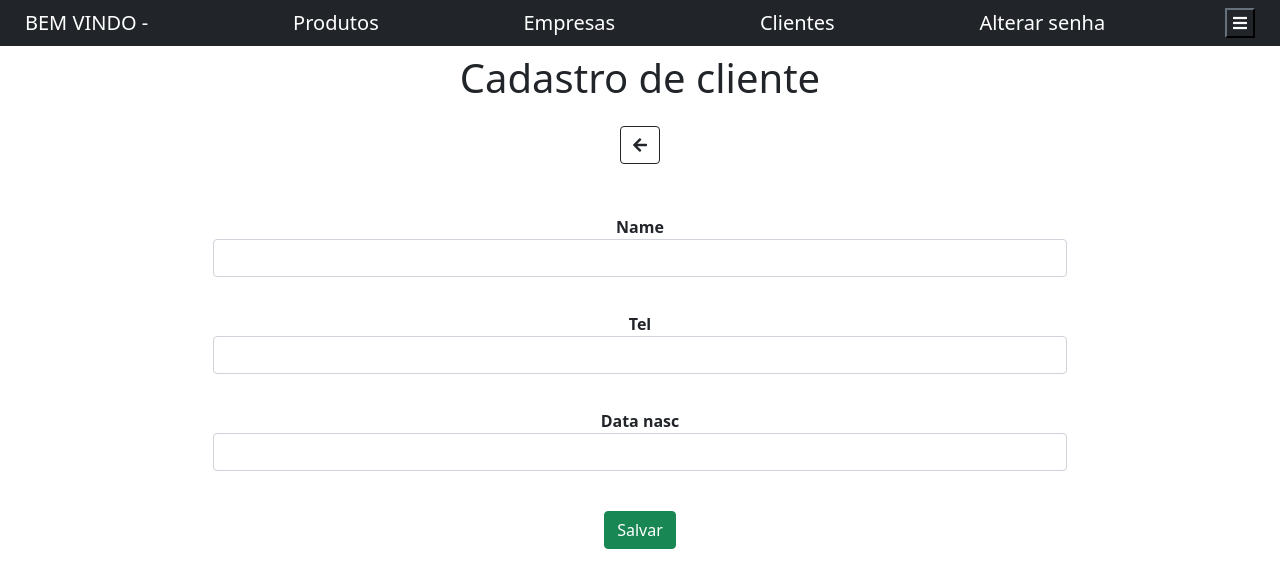
After one commit to 45ewertton/estoque_django, a Django app: page /customer/create/ in a window 1280 px wide. The commit adds this page. Shown: the top 588 px of the page. Run offline with Django 3.2, Linux system fonts and the light colour scheme; some libraries are stand-ins or nearby versions.

Commit message:
Create de customer implementado sem validacoes

```diff
--- /dev/null
+++ b/customer/templates/create.html
@@ -0,0 +1,25 @@
+{% extends 'base_navbar.html' %}
+{% load widget_tweaks %}
+{% block title %}Clientes - Cadastro{% endblock %}
+{% block content %}
+    <div class="col-8 m-auto pt-2 pb-2 text-center">
+        <h1>Cadastro de cliente</h1>
+    </div>
+    <div class="col-8 m-auto pt-2 pb-2 text-center">
+        <a href="{% url 'customer-list' %}" class="btn btn-outline-dark"><i class="fas fa-arrow-left"></i></a>
+    </div>
+    <div class="col-8 m-auto pt-2 pb-2 text-center">
+        <form name="form" id="form" method="post">
+            {% csrf_token %}
+                {% for field in form.visible_fields %}
+                        <div class="form-group" style="margin-top: 35px;">
+                            <strong>
+                                <label for="{{ field.id_for_label }}">{{ field.label }}</label>
+                            </strong>
+                            {{ field|add_class:'form-control' }}
+                        </div>
+                {% endfor %}
+                <input type="submit" class="btn btn-success" style="margin-top: 40px;" value="Salvar">
+        </form>
+    </div>
+{% endblock %}
--- a/customer/templates/customer.html
+++ b/customer/templates/customer.html
@@ -15,7 +15,7 @@
             </form>
     </div>
     <div class="col-8 m-auto pt-2 pb-2 text-center">
-        <a href="#" class="btn btn-outline-dark">Novo Cliente</a>
+        <a href="{% url 'create-list' %}" class="btn btn-outline-dark">Novo Cliente</a>
     </div>
 
     <div class="col-10 m-auto pt-2 pb-2 text-center">
--- a/customer/urls.py
+++ b/customer/urls.py
@@ -3,4 +3,5 @@ from . import views
 
 urlpatterns = [
     path('', views.CustomerView.as_view(), name='customer-list'),
+    path('create/', views.CreateCustomerView.as_view(), name='create-list'),
 ]
--- a/customer/views.py
+++ b/customer/views.py
@@ -1,5 +1,6 @@
 from django.views.generic import ListView
 from django.views.generic.edit import CreateView, UpdateView, DeleteView
+from django.urls import reverse_lazy
 
 from .models import Customer
 from .forms import CustomerForm
@@ -11,3 +12,9 @@ class CustomerView(ListView):
     template_name = 'customer.html'
     queryset = Customer.objects.all()
     context_object_name = 'customer'
+
+class CreateCustomerView(CreateView):
+    models = Customer
+    template_name = 'create.html'
+    form_class = CustomerForm
+    success_url = reverse_lazy('customer-list')
```
